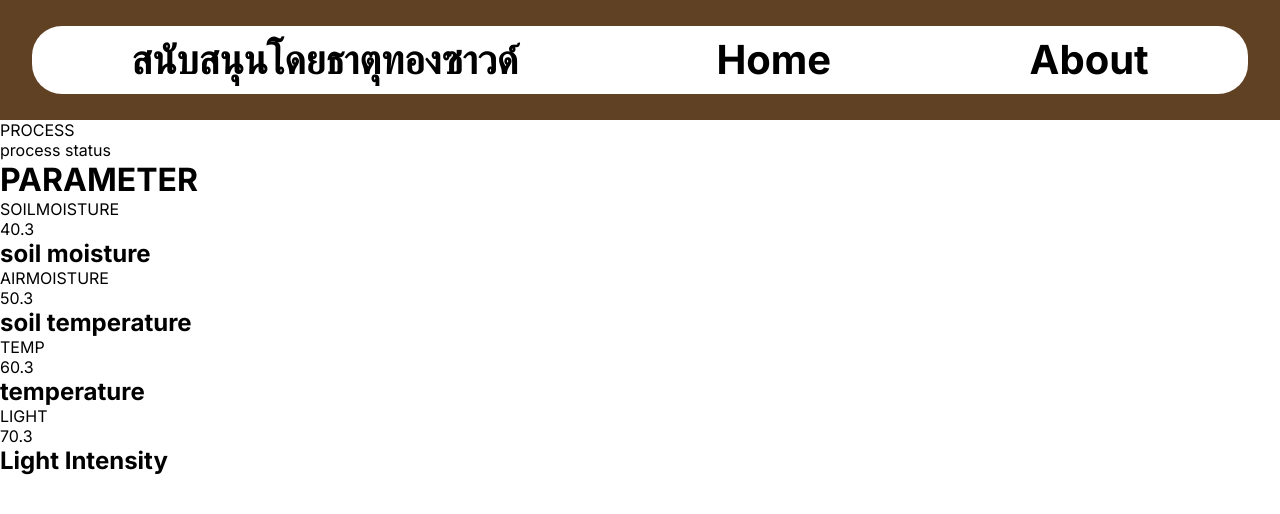
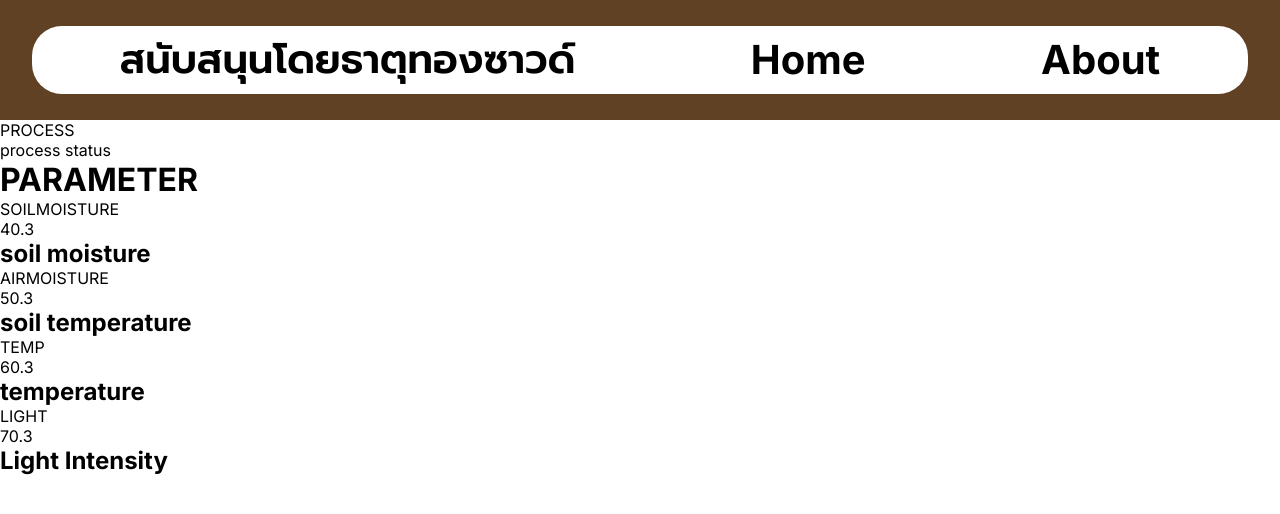
Before and after one commit to IamKittitat/Embedded-Lab-Project, a React (Create React App) app in the folder frontend/: page / in a window 1280 px wide. Shown: the top 514 px of the page. Built offline with nearby package versions, Linux system fonts and the light colour scheme.

Commit message:
fix: Thai Lang font

```diff
--- a/frontend/public/index.html
+++ b/frontend/public/index.html
@@ -1,6 +1,7 @@
 <!DOCTYPE html>
 <style>
   @import url('https://fonts.googleapis.com/css2?family=Inter:wght@100;200;300;400;500;600;700;800;900&display=swap');
+  @import url('https://fonts.googleapis.com/css2?family=Prompt:wght@600&display=swap');
 </style>
 <html lang="en">
 
--- a/frontend/src/components/NavBar.js
+++ b/frontend/src/components/NavBar.js
@@ -2,6 +2,12 @@ import React from 'react';
 import styled from 'styled-components';
 import { Link } from 'react-router-dom';
 import { COLORS } from './Colors';
+
+const GroupName = styled(Link)`
+  font-family: 'Prompt', sans-serif;
+  text-decoration: none;
+  color: ${COLORS.black};
+`;
 
 const Container = styled.div`
   display: flex;
@@ -37,7 +43,7 @@ const NavBar = () => {
   return (
     <Container>
       <InnerContainer>
-        <StyledLink to={`/`}>สนับสนุนโดยธาตุทองซาวด์</StyledLink>
+        <GroupName to={`/`}>สนับสนุนโดยธาตุทองซาวด์</GroupName>
         <StyledLink to={`/`}>Home</StyledLink>
         <StyledLink to={`/about`}>About</StyledLink>
       </InnerContainer>
```
